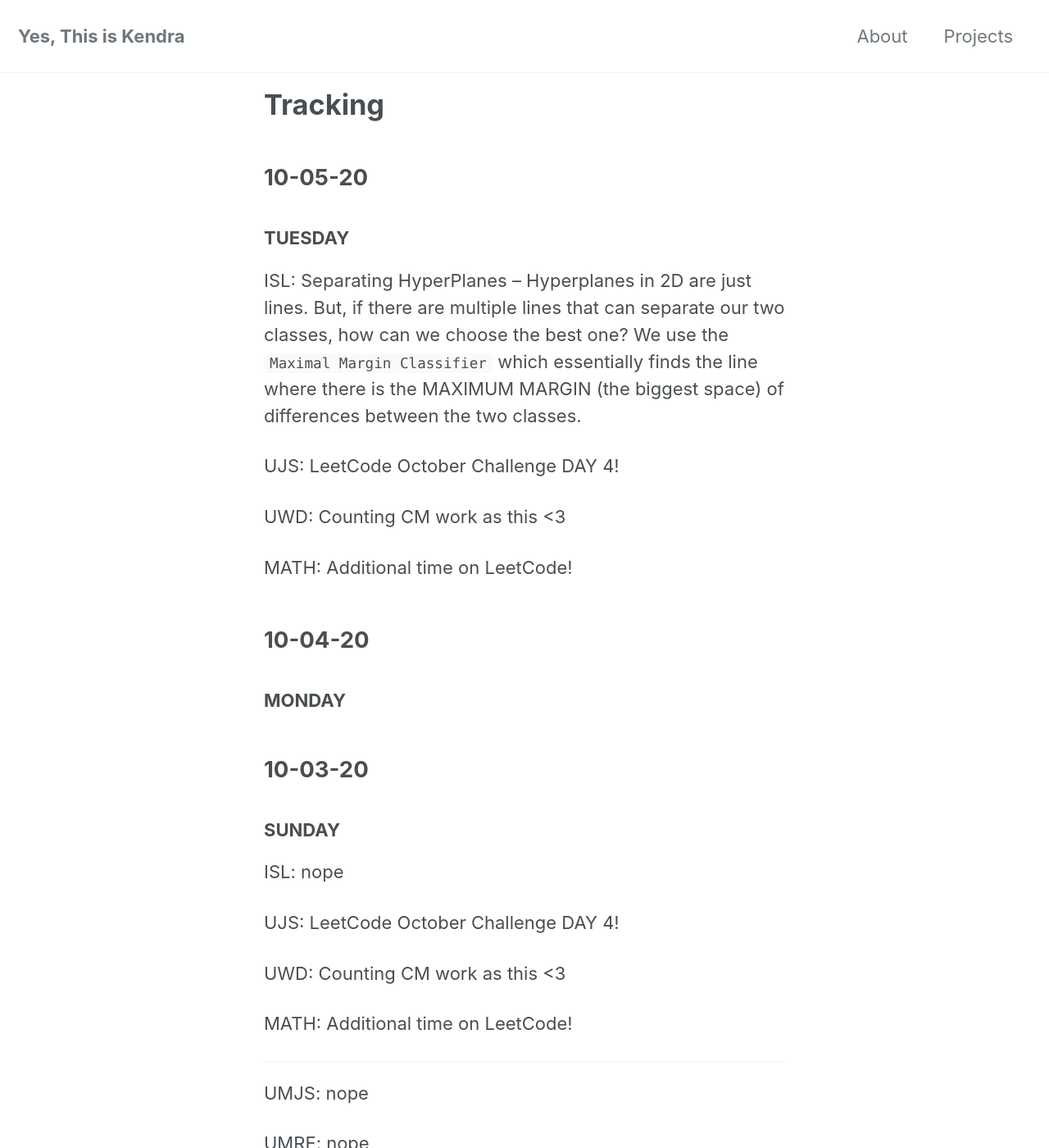
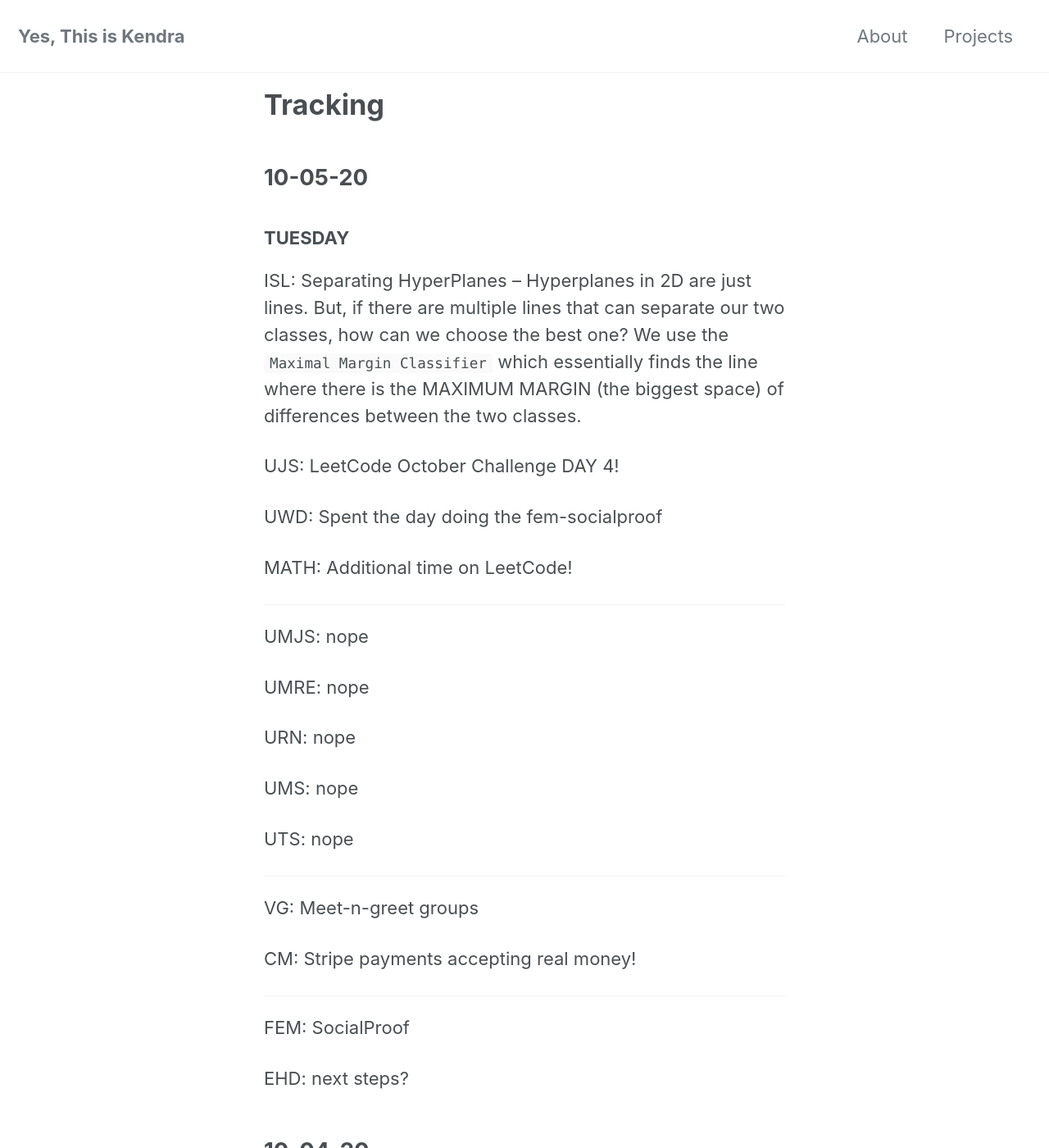
Before and after one commit to yesthisiskendra/yesthisiskendra.github.io, a Jekyll site: the page built from _pages/tracking.md, in a window 1280 px wide and 1400 px high. Shown: the whole window at 82% size. Built offline with Jekyll 4.4.1, drawn with Linux system fonts in a browser that asks for light colours; cached includes are drawn as plain includes; nearby versions of some CDN libraries.

Commit message:
Add tracking

```diff
--- a/_pages/tracking.md
+++ b/_pages/tracking.md
@@ -12,9 +12,33 @@ ISL: Separating HyperPlanes -- Hyperplanes in 2D are just lines. But, if there a
 
 UJS: LeetCode October Challenge DAY 4!
 
-UWD: Counting CM work as this <3
+UWD: Spent the day doing the fem-socialproof
 
 MATH: Additional time on LeetCode!
+
+---
+
+UMJS: nope
+
+UMRE: nope
+
+URN: nope
+
+UMS: nope
+
+UTS: nope
+
+---
+
+VG: Meet-n-greet groups
+
+CM: Stripe payments accepting real money!
+
+---
+
+FEM: SocialProof
+
+EHD: next steps?
 
 ## 10-04-20
 
```
